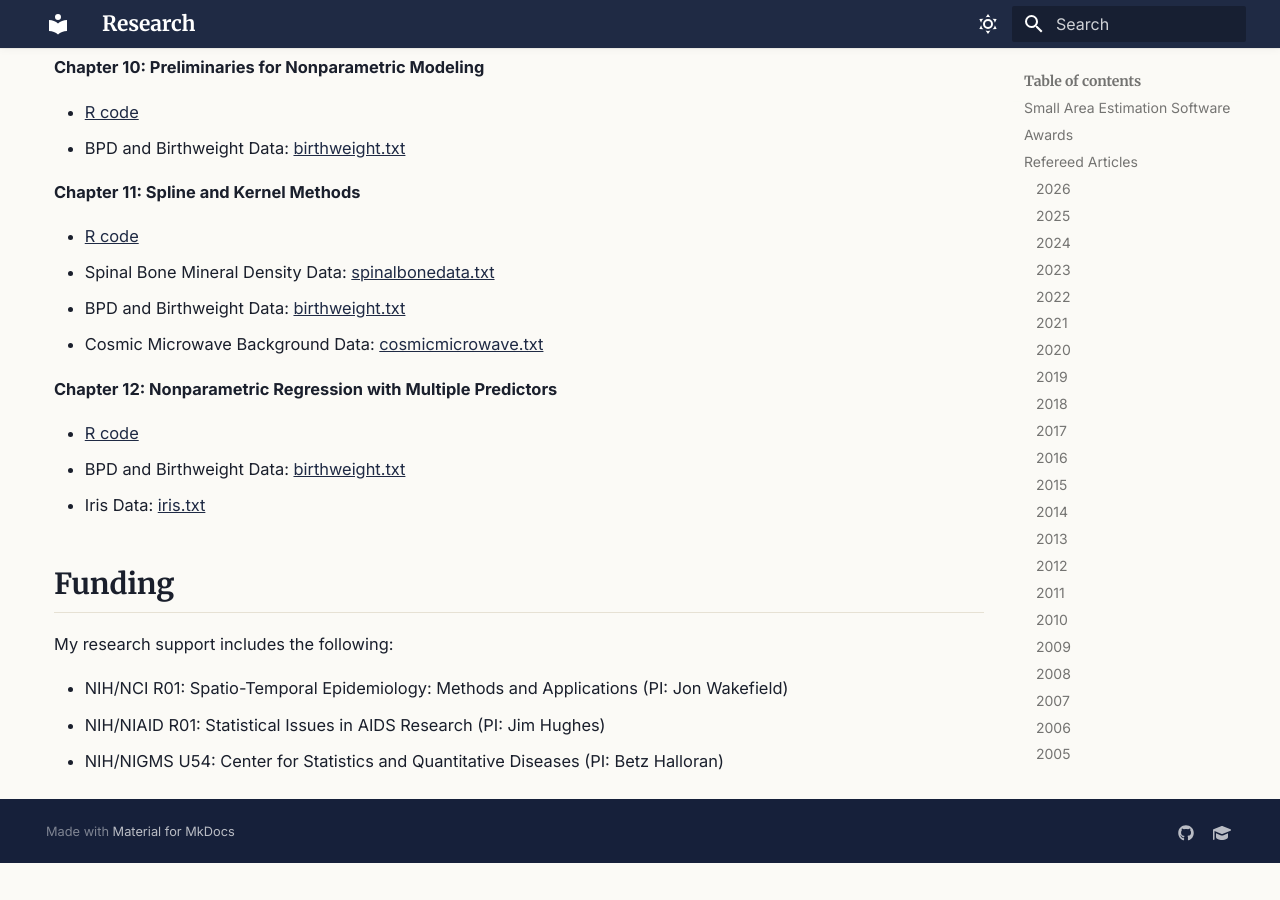
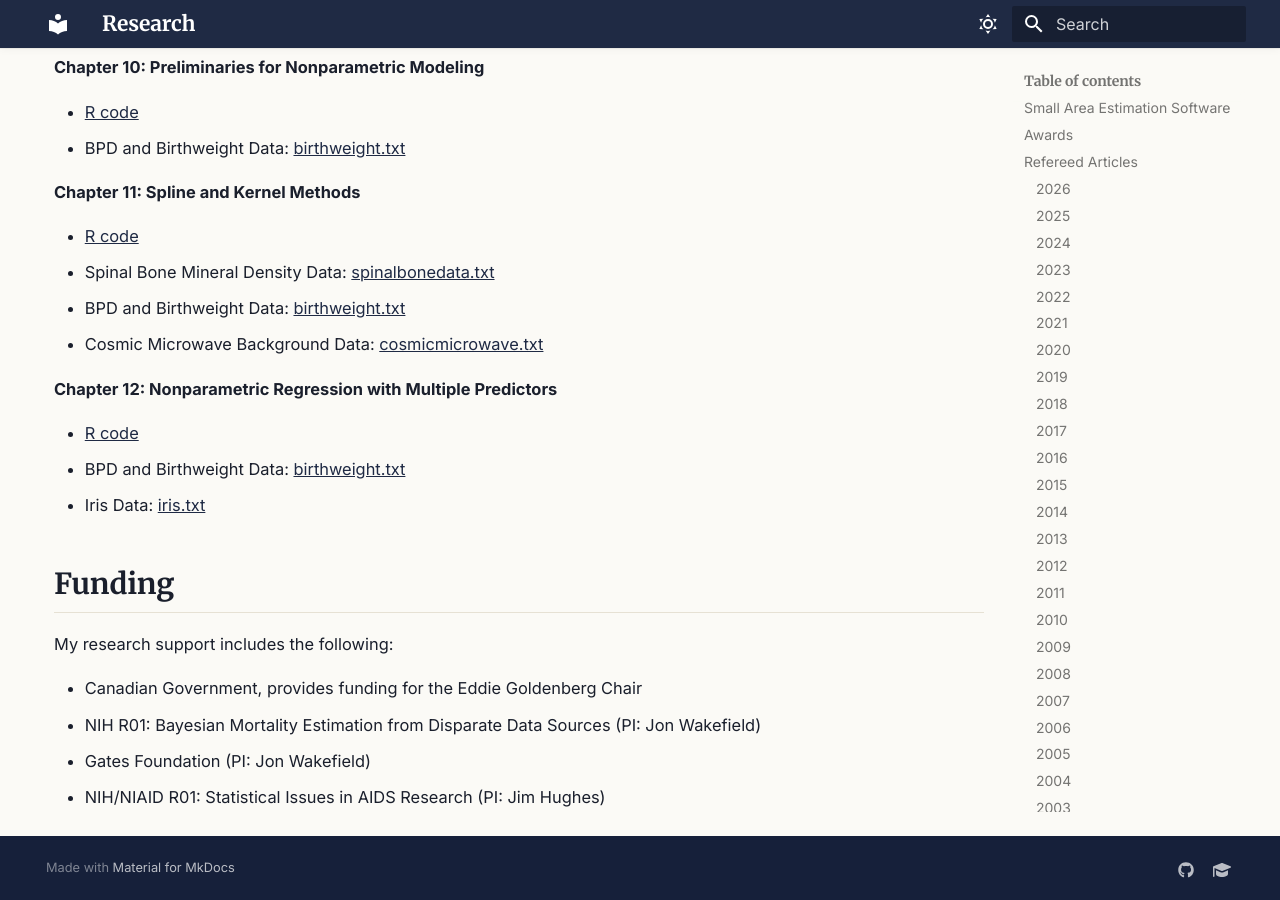
Before and after one commit to jonwake/website, an MkDocs documentation site: the page built from docs/research.md, in a window 1280 px wide and 900 px high, scrolled down 23800 px. Built offline with MkDocs 1.6.1 and Material for MkDocs 9.7.7, drawn with Linux system fonts in a browser that asks for light colours; before the commit the page ends 24663 px from its top, so only the background shows below that.

Commit message:
Update research.md

```diff
--- a/docs/research.md
+++ b/docs/research.md
@@ -500,6 +500,7 @@ You can purchase the hard copy or ebook from [Springer](https://link.springer.co
 
 My research support includes the following:
 
-- NIH/NCI R01: Spatio-Temporal Epidemiology: Methods and Applications (PI: Jon Wakefield)
+- Canadian Government, provides funding for the Eddie Goldenberg Chair
+- NIH R01: Bayesian Mortality Estimation from Disparate Data Sources (PI: Jon Wakefield)
+- Gates Foundation (PI: Jon Wakefield)
 - NIH/NIAID R01: Statistical Issues in AIDS Research (PI: Jim Hughes)
-- NIH/NIGMS U54: Center for Statistics and Quantitative Diseases (PI: Betz Halloran)
```
